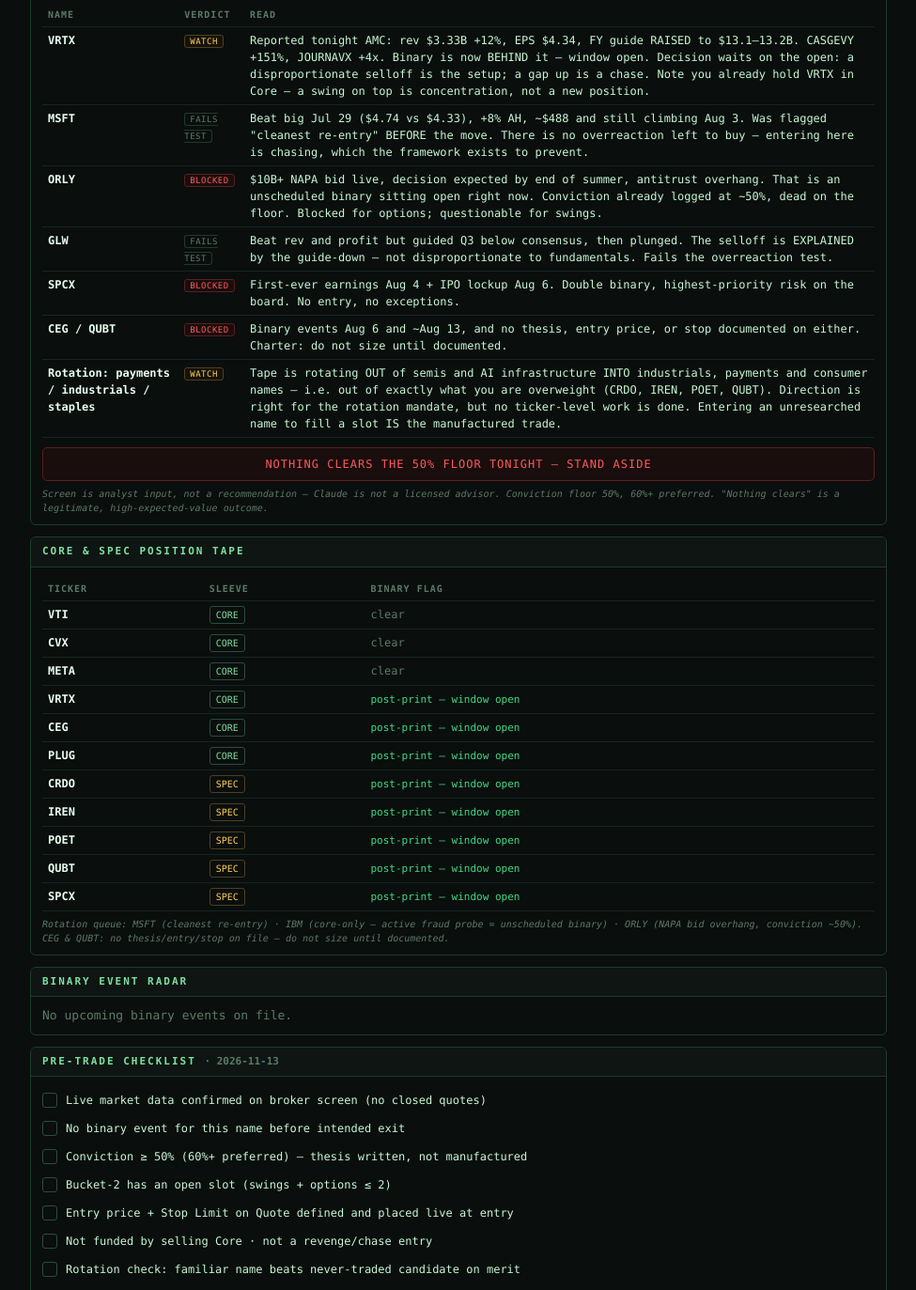
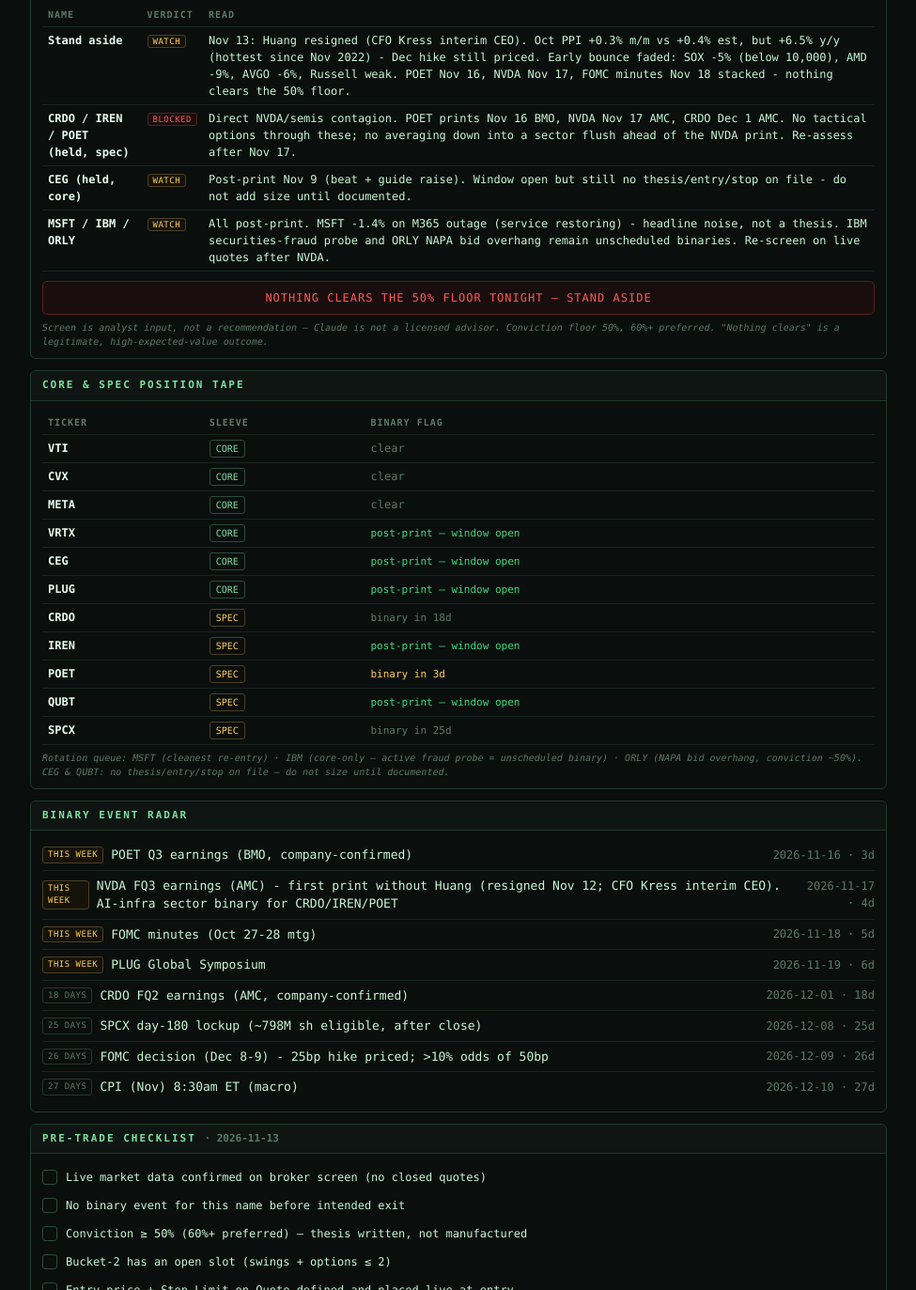
Before and after one commit to declan1martin-stack/get-up-dashboard, a plain HTML site: page index.html in a window 1280 px wide. Shown: the part 632-2005 px from the top of the page at 94% size, without its empty margins (152-1127 px from the left). Drawn offline with Linux system fonts and the light colour scheme.

Commit message:
Nov 13 refresh: binary radar + swing screen (Huang exit, PPI, stand aside)

```diff
--- a/index.html
+++ b/index.html
@@ -237,20 +237,19 @@
   tick(); setInterval(tick,15000);
 
   var eventByTicker = {
-    VRTX:'2026-08-03', SPCX:'2026-08-04', CEG:'2026-08-06',
-    PLUG:'2026-08-10', QUBT:'2026-08-13', POET:'2026-08-19',
-    IREN:'2026-08-27', CRDO:'2026-09-09'
+    VRTX:'2026-11-02', IREN:'2026-11-05', CEG:'2026-11-09',
+    PLUG:'2026-11-09', QUBT:'2026-11-09',
+    POET:'2026-11-16', CRDO:'2026-12-01', SPCX:'2026-12-08'
   };
   var events = [
-    {label:'VRTX earnings (AMC)',            iso:'2026-08-03'},
-    {label:'SPCX first-ever earnings (AMC)', iso:'2026-08-04'},
-    {label:'SPCX IPO lockup expiration',     iso:'2026-08-06'},
-    {label:'CEG earnings',                   iso:'2026-08-06'},
-    {label:'PLUG earnings',                  iso:'2026-08-10'},
-    {label:'QUBT earnings (~window opens)',  iso:'2026-08-13'},
-    {label:'POET earnings (confirmed)',      iso:'2026-08-19'},
-    {label:'IREN earnings (Aug 27 / Sep 16 — sources disagree)', iso:'2026-08-27'},
-    {label:'CRDO clear until',               iso:'2026-09-09'}
+    {label:'POET Q3 earnings (BMO, company-confirmed)',   iso:'2026-11-16'},
+    {label:'NVDA FQ3 earnings (AMC) - first print without Huang (resigned Nov 12; CFO Kress interim CEO). AI-infra sector binary for CRDO/IREN/POET', iso:'2026-11-17'},
+    {label:'FOMC minutes (Oct 27-28 mtg)',                iso:'2026-11-18'},
+    {label:'PLUG Global Symposium',                       iso:'2026-11-19'},
+    {label:'CRDO FQ2 earnings (AMC, company-confirmed)',  iso:'2026-12-01'},
+    {label:'SPCX day-180 lockup (~798M sh eligible, after close)', iso:'2026-12-08'},
+    {label:'FOMC decision (Dec 8-9) - 25bp hike priced; >10% odds of 50bp', iso:'2026-12-09'},
+    {label:'CPI (Nov) 8:30am ET (macro)',                 iso:'2026-12-10'}
   ];
 
   function flagFor(tk){
@@ -296,15 +295,12 @@
   })();
 
   // ---- swing screen (reviewed manually; refreshed by the morning task) ----
-  var screenDate = '2026-08-03';
+  var screenDate = '2026-11-13';
   var candidates = [
-    {n:'VRTX', v:'watch', h:'Reported tonight AMC: rev $3.33B +12%, EPS $4.34, FY guide RAISED to $13.1–13.2B. CASGEVY +151%, JOURNAVX +4x. Binary is now BEHIND it — window open. Decision waits on the open: a disproportionate selloff is the setup; a gap up is a chase. Note you already hold VRTX in Core — a swing on top is concentration, not a new position.'},
-    {n:'MSFT', v:'fail',  h:'Beat big Jul 29 ($4.74 vs $4.33), +8% AH, ~$488 and still climbing Aug 3. Was flagged "cleanest re-entry" BEFORE the move. There is no overreaction left to buy — entering here is chasing, which the framework exists to prevent.'},
-    {n:'ORLY', v:'block', h:'$10B+ NAPA bid live, decision expected by end of summer, antitrust overhang. That is an unscheduled binary sitting open right now. Conviction already logged at ~50%, dead on the floor. Blocked for options; questionable for swings.'},
-    {n:'GLW',  v:'fail',  h:'Beat rev and profit but guided Q3 below consensus, then plunged. The selloff is EXPLAINED by the guide-down — not disproportionate to fundamentals. Fails the overreaction test.'},
-    {n:'SPCX', v:'block', h:'First-ever earnings Aug 4 + IPO lockup Aug 6. Double binary, highest-priority risk on the board. No entry, no exceptions.'},
-    {n:'CEG / QUBT', v:'block', h:'Binary events Aug 6 and ~Aug 13, and no thesis, entry price, or stop documented on either. Charter: do not size until documented.'},
-    {n:'Rotation: payments / industrials / staples', v:'watch', h:'Tape is rotating OUT of semis and AI infrastructure INTO industrials, payments and consumer names — i.e. out of exactly what you are overweight (CRDO, IREN, POET, QUBT). Direction is right for the rotation mandate, but no ticker-level work is done. Entering an unresearched name to fill a slot IS the manufactured trade.'}
+    {n:'Stand aside', v:'watch', h:'Nov 13: Huang resigned (CFO Kress interim CEO). Oct PPI +0.3% m/m vs +0.4% est, but +6.5% y/y (hottest since Nov 2022) - Dec hike still priced. Early bounce faded: SOX -5% (below 10,000), AMD -9%, AVGO -6%, Russell weak. POET Nov 16, NVDA Nov 17, FOMC minutes Nov 18 stacked - nothing clears the 50% floor.'},
+    {n:'CRDO / IREN / POET (held, spec)', v:'block', h:'Direct NVDA/semis contagion. POET prints Nov 16 BMO, NVDA Nov 17 AMC, CRDO Dec 1 AMC. No tactical options through these; no averaging down into a sector flush ahead of the NVDA print. Re-assess after Nov 17.'},
+    {n:'CEG (held, core)', v:'watch', h:'Post-print Nov 9 (beat + guide raise). Window open but still no thesis/entry/stop on file - do not add size until documented.'},
+    {n:'MSFT / IBM / ORLY', v:'watch', h:'All post-print. MSFT -1.4% on M365 outage (service restoring) - headline noise, not a thesis. IBM securities-fraud probe and ORLY NAPA bid overhang remain unscheduled binaries. Re-screen on live quotes after NVDA.'}
   ];
   (function renderScreen(){
     var map={watch:['b-soon','WATCH'],fail:['b-far','FAILS TEST'],block:['b-imminent','BLOCKED']};
```
